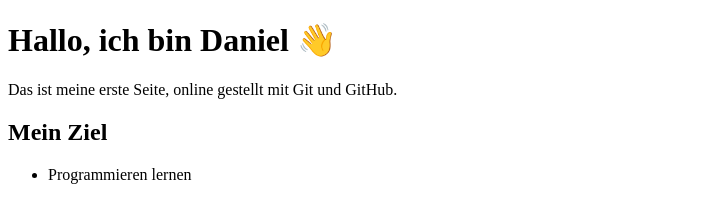
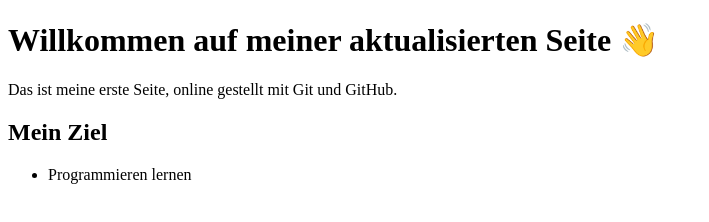
Before and after one commit to DanielEhmke/tag1-hello, a plain HTML site: page index.html in a window 1280 px wide. Shown: the whole page, without its empty margins (0-709 px from the left). Drawn offline with Linux system fonts and the light colour scheme.

Commit message:
Überschrift aktualisiert

```diff
--- a/index.html
+++ b/index.html
@@ -5,7 +5,7 @@
   <title>Daniel Ehmke – Erste Seite</title>
 </head>
 <body>
-  <h1>Hallo, ich bin Daniel 👋</h1>
+  <h1>Willkommen auf meiner aktualisierten Seite 👋</h1>
   <p>Das ist meine erste Seite, online gestellt mit Git und GitHub.</p>
 
   <h2>Mein Ziel</h2>
```
